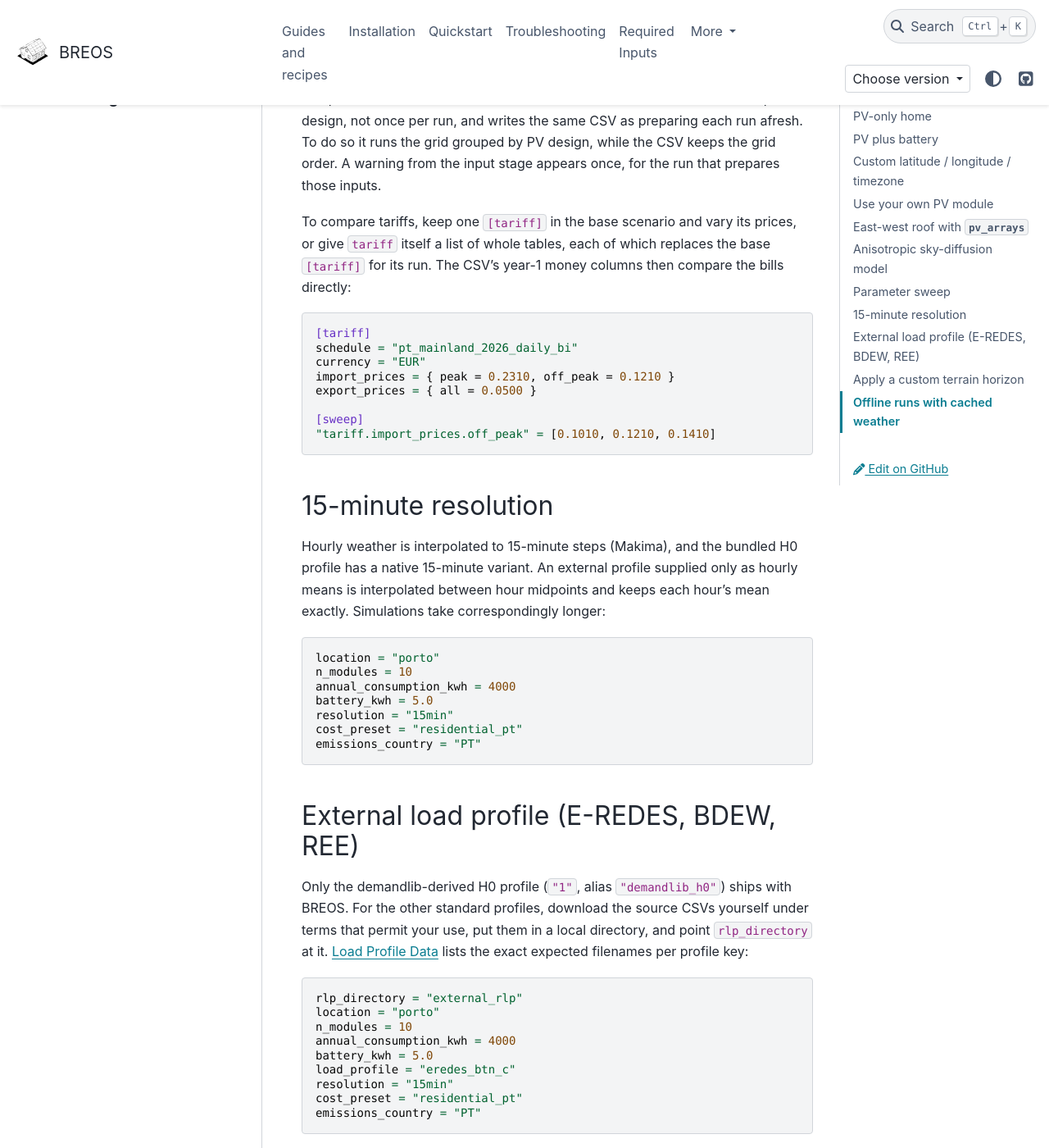
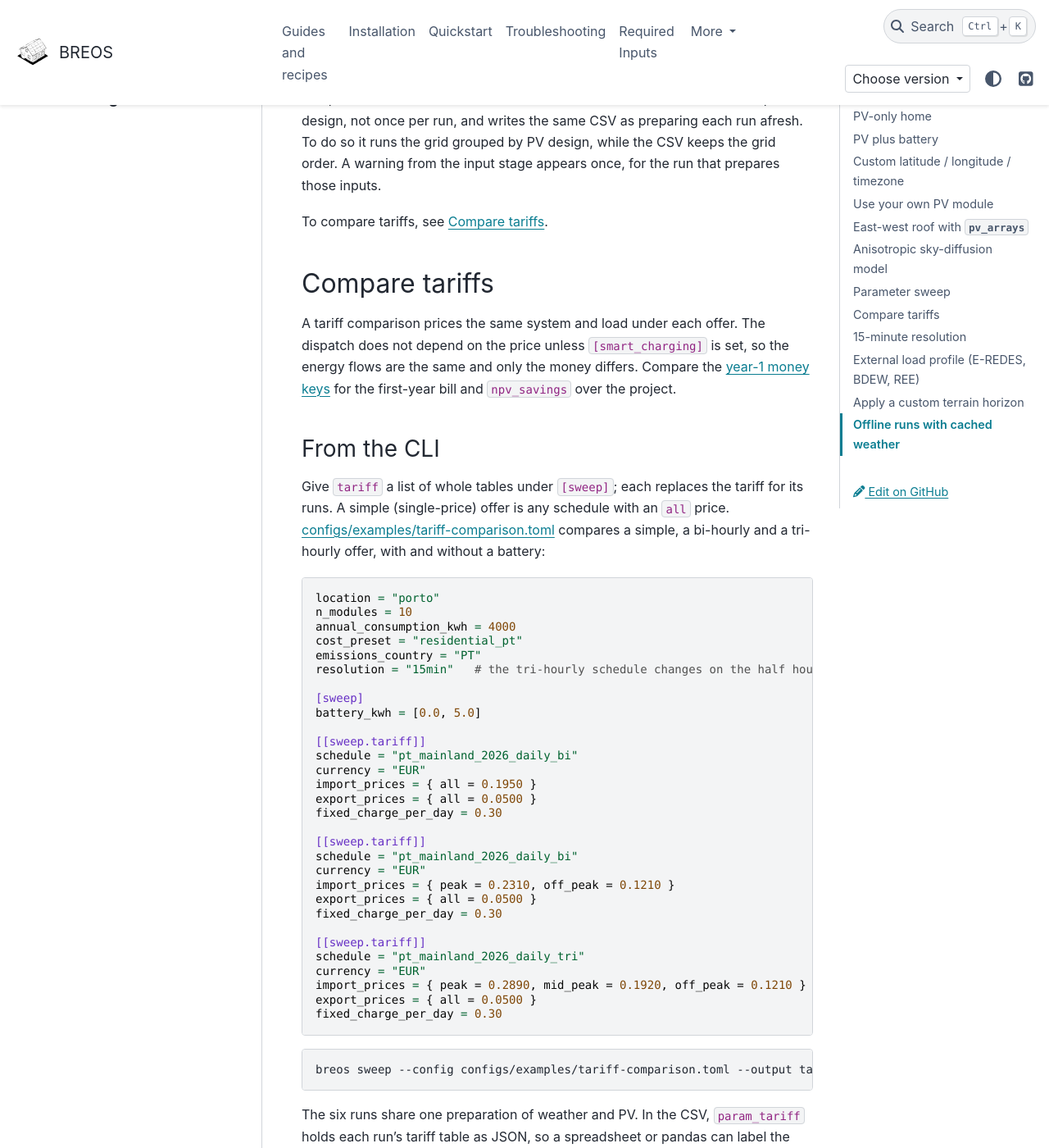
Before and after one commit to Str4vinci/breos, a Sphinx documentation site: the page built from docs/getting-started/recipes.md, in a window 1280 px wide and 1400 px high, scrolled down 5137 px. Shown: the whole window at 82% size. Built offline with Sphinx 7.4.7 and the PyData theme 0.15.4, drawn with Linux system fonts in a browser that asks for light colours; comment, search, counter and statistics services are not loaded; some of the changed text lies outside the part shown.

Commit message:
docs: add a tariff comparison recipe and example; remove dead tariff plots
Plan step 8. A "Compare tariffs" recipe shows the same system under
several offers, from breos sweep over whole [tariff] tables and from a
loop over App runs, read through the year-1 money keys and npv_savings.
configs/examples/tariff-comparison.toml compares a simple, a bi-hourly
and a tri-hourly offer with and without a battery.

plot_tariff_comparison and plot_tariff_comparison_manual are removed
(#186): nothing called them and BREOS never produced their input tables.

````diff
--- a/docs/getting-started/recipes.md
+++ b/docs/getting-started/recipes.md
@@ -240,10 +240,69 @@ preparing each run afresh. To do so it runs the grid grouped by PV design,
 while the CSV keeps the grid order. A warning from the input stage appears
 once, for the run that prepares those inputs.
 
-To compare tariffs, keep one `[tariff]` in the base scenario and vary its
-prices, or give `tariff` itself a list of whole tables, each of which
-replaces the base `[tariff]` for its run. The CSV's year-1 money columns
-then compare the bills directly:
+To compare tariffs, see [Compare tariffs](#compare-tariffs).
+
+## Compare tariffs
+
+A tariff comparison prices the same system and load under each offer. The
+dispatch does not depend on the price unless `[smart_charging]` is set, so
+the energy flows are the same and only the money differs. Compare the
+[year-1 money keys](interpreting-results.md#year-1-money-keys) for the
+first-year bill and `npv_savings` over the project.
+
+### From the CLI
+
+Give `tariff` a list of whole tables under `[sweep]`; each replaces the
+tariff for its runs. A simple (single-price) offer is any schedule with an
+`all` price.
+[configs/examples/tariff-comparison.toml](https://github.com/Str4vinci/breos/blob/develop/configs/examples/tariff-comparison.toml)
+compares a simple, a bi-hourly and a tri-hourly offer, with and without a
+battery:
+
+```toml
+location = "porto"
+n_modules = 10
+annual_consumption_kwh = 4000
+cost_preset = "residential_pt"
+emissions_country = "PT"
+resolution = "15min"   # the tri-hourly schedule changes on the half hour
+
+[sweep]
+battery_kwh = [0.0, 5.0]
+
+[[sweep.tariff]]
+schedule = "pt_mainland_2026_daily_bi"
+currency = "EUR"
+import_prices = { all = 0.1950 }
+export_prices = { all = 0.0500 }
+fixed_charge_per_day = 0.30
+
+[[sweep.tariff]]
+schedule = "pt_mainland_2026_daily_bi"
+currency = "EUR"
+import_prices = { peak = 0.2310, off_peak = 0.1210 }
+export_prices = { all = 0.0500 }
+fixed_charge_per_day = 0.30
+
+[[sweep.tariff]]
+schedule = "pt_mainland_2026_daily_tri"
+currency = "EUR"
+import_prices = { peak = 0.2890, mid_peak = 0.1920, off_peak = 0.1210 }
+export_prices = { all = 0.0500 }
+fixed_charge_per_day = 0.30
+```
+
+```bash
+breos sweep --config configs/examples/tariff-comparison.toml --output tariff_comparison.csv
+```
+
+The six runs share one preparation of weather and PV. In the CSV,
+`param_tariff` holds each run's tariff table as JSON, so a spreadsheet or
+pandas can label the rows by its `schedule` and prices. The prices above are
+illustrative; put the offers you are comparing in their place.
+
+To vary one price instead of the whole offer, keep one `[tariff]` in the base
+scenario and sweep a dotted key:
 
 ```toml
 [tariff]
@@ -255,6 +314,51 @@ export_prices = { all = 0.0500 }
 [sweep]
 "tariff.import_prices.off_peak" = [0.1010, 0.1210, 0.1410]
 ```
+
+### From Python
+
+A loop over {py:class}`~breos.App` runs does the same, and can also compare
+against the cost preset's flat prices, which a tariff table replaces:
+
+```python
+from breos import App
+
+base = {
+    "location": "porto",
+    "n_modules": 10,
+    "annual_consumption_kwh": 4000,
+    "battery_kwh": 5.0,
+    "cost_preset": "residential_pt",
+    "emissions_country": "PT",
+}
+offers = {
+    "preset flat prices": {},
+    "bi-hourly": {
+        "tariff": {
+            "schedule": "pt_mainland_2026_daily_bi",
+            "currency": "EUR",
+            "import_prices": {"peak": 0.2310, "off_peak": 0.1210},
+            "export_prices": {"all": 0.0500},
+            "fixed_charge_per_day": 0.30,
+        }
+    },
+}
+
+for name, offer in offers.items():
+    app = App({**base, **offer})
+    app.simulate()
+    result = app.result()
+    bill = (
+        result["grid_import_cost_year1_prices"]
+        + result["fixed_charge_year1_prices"]
+        - result["grid_export_revenue_year1_prices"]
+    )
+    print(f"{name}: year-1 net bill {bill:.2f}, NPV savings {result['npv_savings']:.2f}")
+```
+
+The flat run uses the preset's `electricity_cost`, `electricity_sold_cost` and
+`daily_power_cost`; a tariff run must not set them. Each run with the same PV
+design repeats the weather and PV preparation, which `breos sweep` shares.
 
 ## 15-minute resolution
 
````
Also changed, not shown: CHANGELOG.md (+15 -3 lines), docs/getting-started/configuration.md (+1 -0 lines), configs/README.md, 3 other files.
